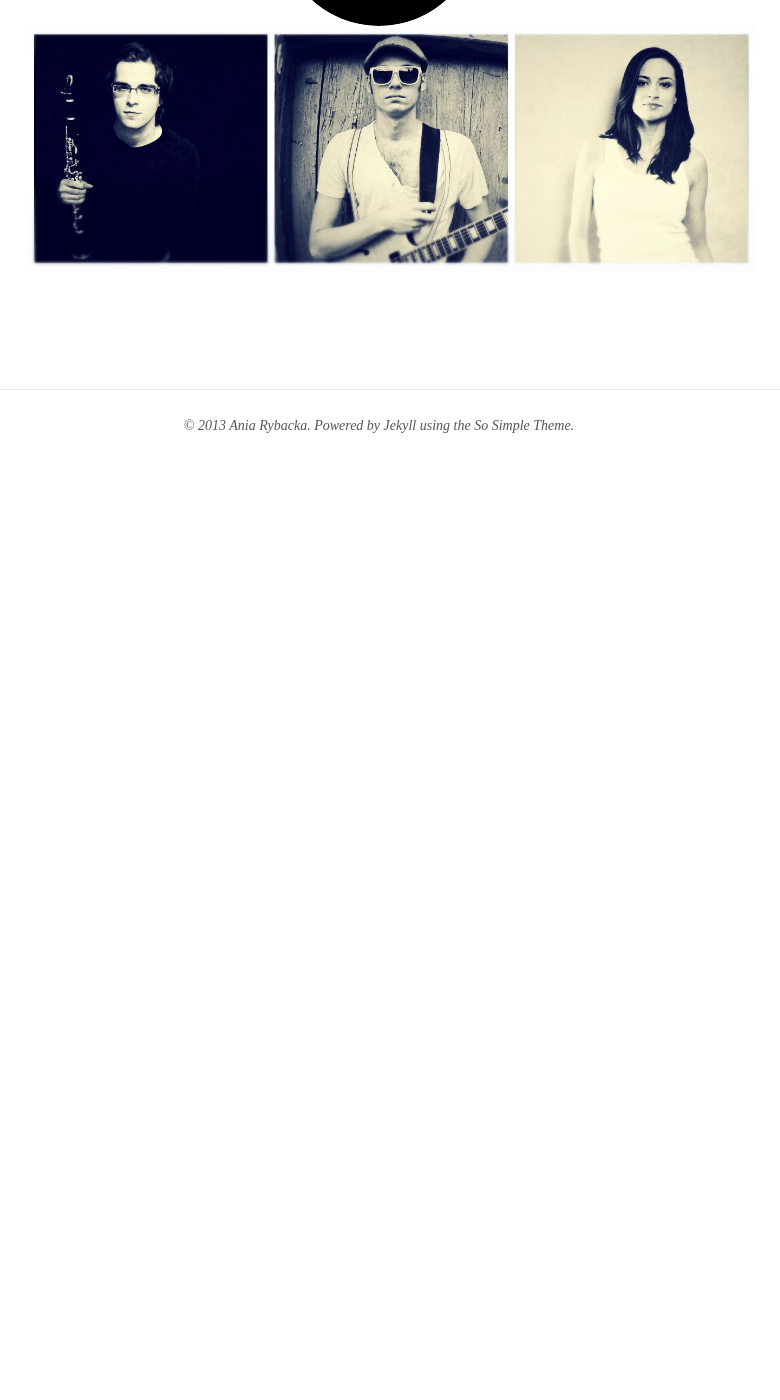
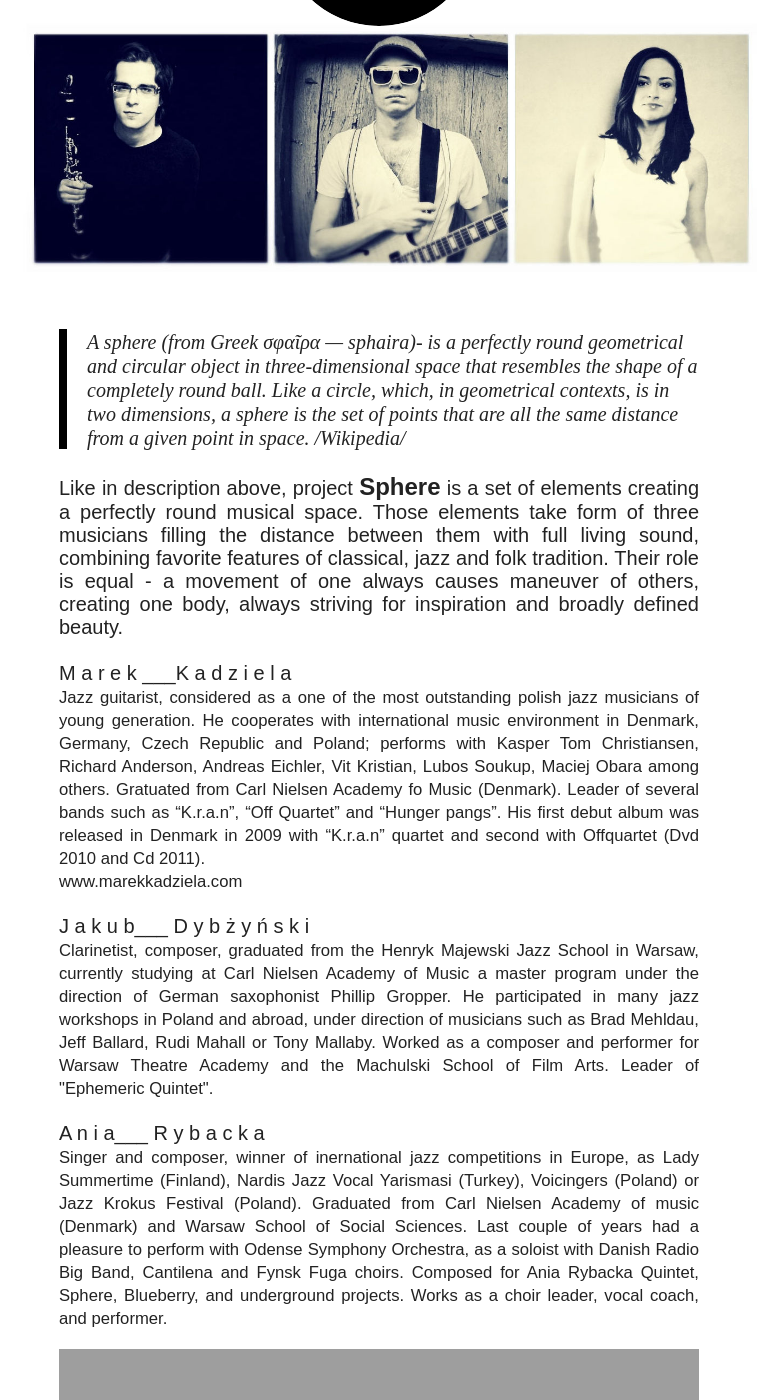
Before and after one commit to aniarybacka/aniarybacka.github.io, a Jekyll site: the page built from sphere.md, in a window 1280 px wide and 1400 px high, scrolled down 270 px. Shown: the whole window, without its empty margins (261-1041 px from the left). Built offline with Jekyll 4.4.1, drawn with Linux system fonts in a browser that asks for light colours; nearby versions of some CDN libraries; before the commit the page ends 900 px from its top, so only the background shows below that; grey boxes are pictures that could not be loaded.

Commit message:
Sphere site description

```diff
--- a/sphere.md
+++ b/sphere.md
@@ -6,3 +6,28 @@ tags: [shpere]
 image:
   feature: Sphere Background.jpg
 ---
+
+><I><small>A sphere (from Greek σφαῖρα — sphaira)- is a perfectly round geometrical and circular object in three-dimensional space that resembles the shape of a completely round ball. Like a circle, which, in geometrical contexts, is in two dimensions, a sphere is the set of points that are all the same distance from a given point in space. /Wikipedia/</small></I>
+
+<p align="justify">Like in description above, project <big><b>Sphere</b></big> is a set of elements creating a perfectly round musical space. Those elements take form of three musicians filling the distance between them with full living sound, combining favorite features of classical, jazz and folk tradition. Their role is equal - a movement of one always causes maneuver of others, creating one body, always striving for inspiration and broadly defined beauty.<br><br>
+
+M a r e k ___K a d z i e l a<br>
+
+<small>Jazz guitarist, considered as a one of the most outstanding polish jazz musicians of young generation.
+He cooperates with international music environment in Denmark, Germany, Czech Republic and Poland; performs with Kasper Tom Christiansen, Richard Anderson, Andreas Eichler, Vit Kristian, Lubos Soukup, Maciej Obara among others.
+Gratuated from Carl Nielsen Academy fo Music (Denmark). Leader of several bands such as “K.r.a.n”, “Off Quartet” and “Hunger pangs”. His first debut album was released in Denmark in 2009 with “K.r.a.n” quartet and second with Offquartet (Dvd 2010 and Cd 2011).<br>
+
+<a href="http://www.marekkadziela.com">www.marekkadziela.com</a></small><br><br>
+
+
+J a k u b___ D y b ż y ń s k i<br>
+
+<small>Clarinetist, composer, graduated from the Henryk Majewski Jazz School in Warsaw, currently studying at Carl Nielsen Academy of Music a master program under the direction of German saxophonist Phillip Gropper. He participated in many jazz workshops in Poland and abroad, under direction of musicians such as Brad Mehldau, Jeff Ballard, Rudi Mahall or Tony Mallaby. Worked as a composer and performer for Warsaw Theatre Academy and the Machulski School of Film Arts. Leader of "Ephemeric Quintet".</small><br><br>
+
+
+A n i a___ R y b a c k a<br>
+
+<small>Singer and composer, winner of inernational jazz competitions in Europe, as Lady Summertime (Finland), Nardis Jazz Vocal Yarismasi (Turkey), Voicingers (Poland) or Jazz Krokus Festival (Poland). Graduated from Carl Nielsen Academy of music (Denmark) and Warsaw School of Social Sciences. Last couple of years had a pleasure to perform with Odense Symphony Orchestra, as a soloist with Danish Radio Big Band, Cantilena and Fynsk Fuga choirs. Composed for Ania Rybacka Quintet, Sphere, Blueberry, and underground projects. Works as a choir leader, vocal coach, and performer. </small></p>
+
+
+<iframe width="100%" height="166" scrolling="no" frameborder="no" src="https://w.soundcloud.com/player/?url=http%3A%2F%2Fapi.soundcloud.com%2Ftracks%2F108827751"></iframe>
```
